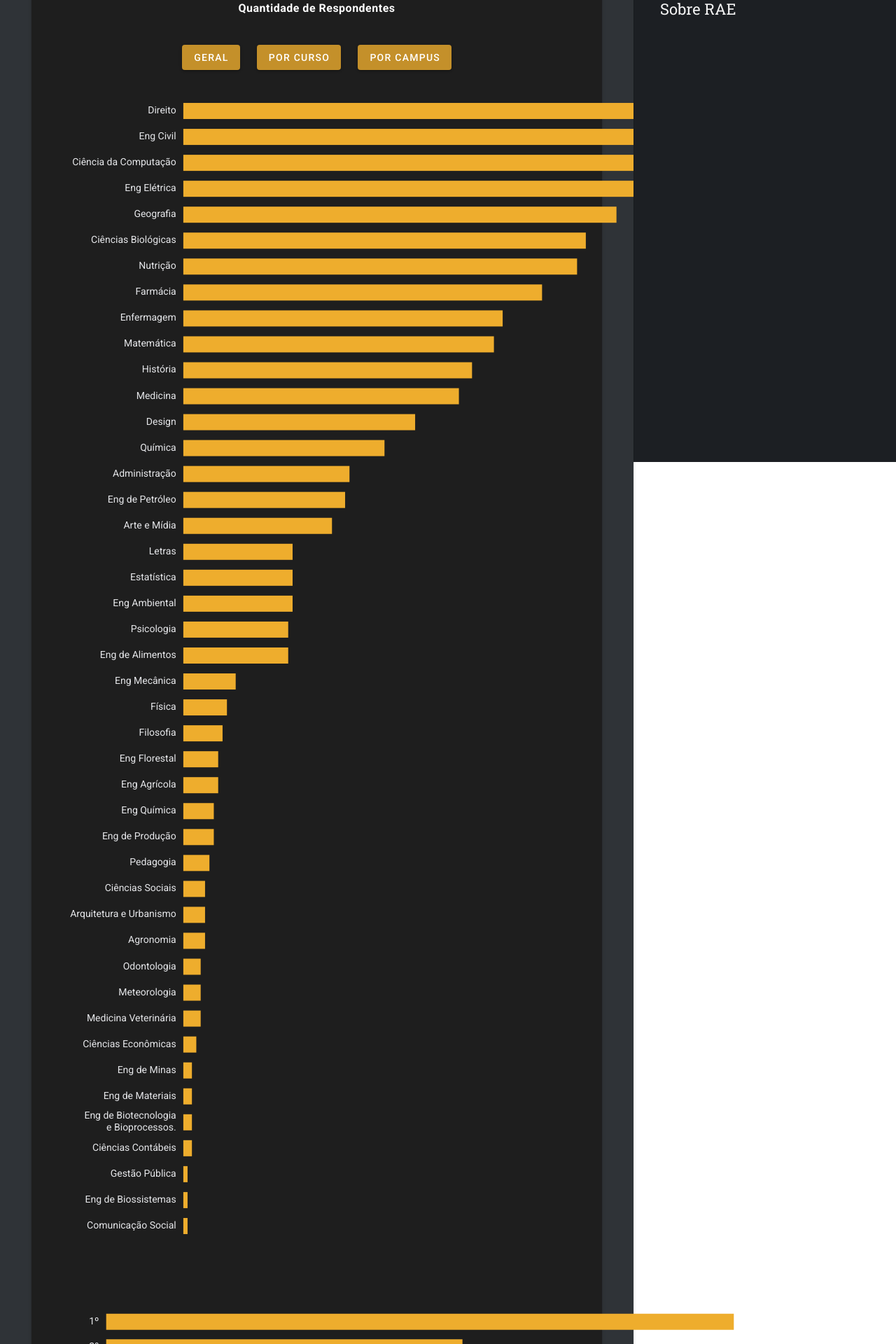
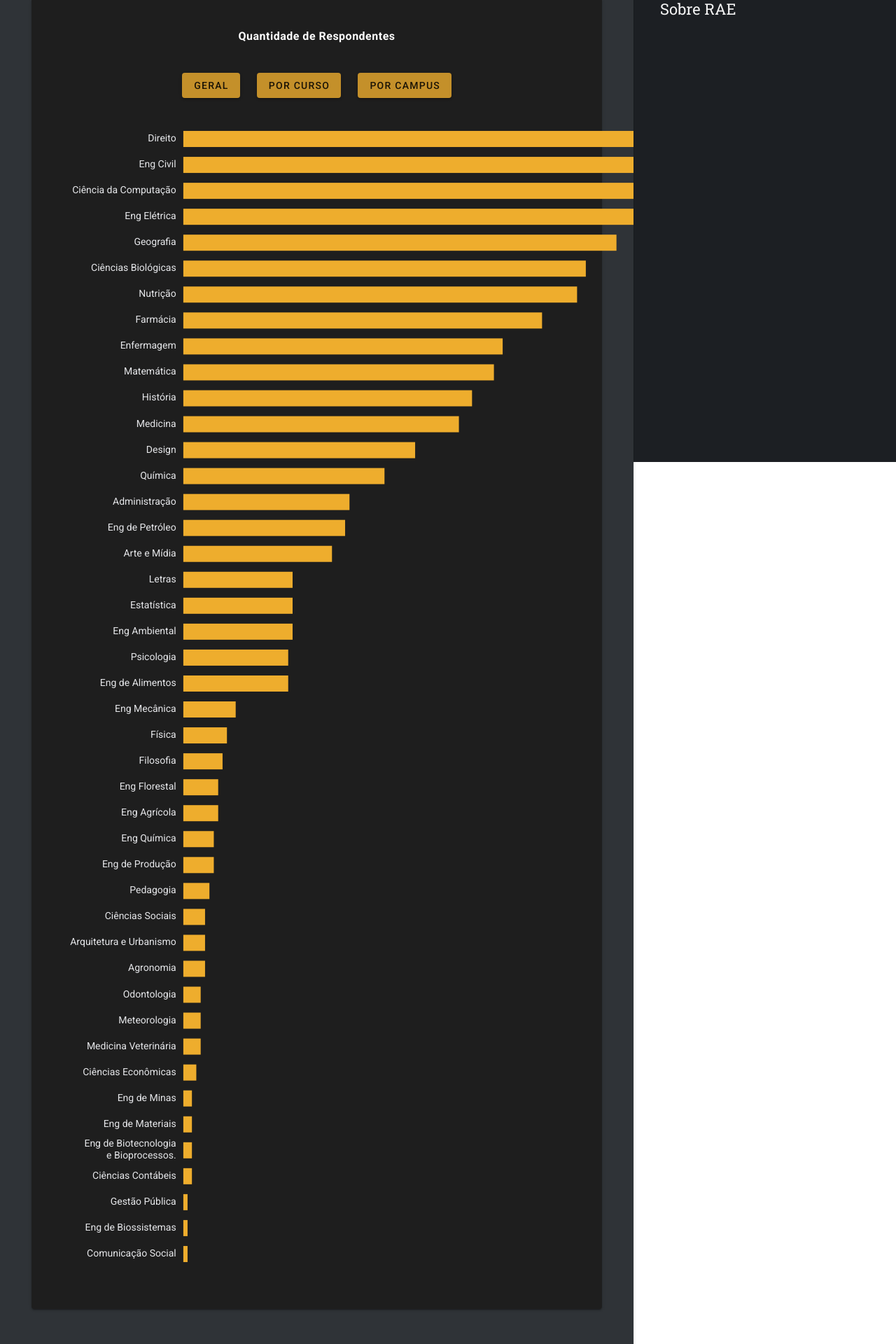
Before and after one commit to leleoveiga/datablo-vue, a Vue app: page / in a window 1280 px wide. Shown: the part 140-2060 px from the top of the page at 70% size. Built offline with nearby package versions, Linux system fonts and the light colour scheme.

Commit message:
botoes pra cada tipo de grafico

```diff
--- a/public/index.html
+++ b/public/index.html
@@ -4,6 +4,7 @@
 		<meta charset="utf-8" />
 		<meta http-equiv="X-UA-Compatible" content="IE=edge" />
 		<meta name="viewport" content="width=device-width,initial-scale=1.0" />
+		<title>Consulta RAE</title>
 		<link rel="icon" href="<%= BASE_URL %>favicon.ico" />
 		<title><%= htmlWebpackPlugin.options.title %></title>
 		<link
--- a/src/components/Content.vue
+++ b/src/components/Content.vue
@@ -1,11 +1,10 @@
 <template>
 	<v-card
-		class="d-flex align-center justify-center"
+		class="d-flex flex-column align-center mt-10"
 		color="#2f3337"
 		height="100%"
 		tile
 	>
-		<!-- <div class="ma-12">ohusadyusaudsa</div> -->
 		<v-card class="marginGraph" width="90%" dark>
 			<div
 				class="font-weight-bold body-1 d-flex align-center justify-center mt-10"
@@ -13,14 +12,53 @@
 				Quantidade de Respondentes
 			</div>
 			<div class="d-flex align-center justify-center mt-10">
-				<v-btn class="mx-3" color="#eead2dcc">Geral</v-btn>
-				<v-btn class="mx-3" color="#eead2dcc">Por curso</v-btn>
-				<v-btn class="mx-3" color="#eead2dcc">Por campus</v-btn>
+				<v-btn
+					class="mx-3"
+					color="#eead2dcc"
+					light
+					@click="tipoGraficoQuantidade = 0"
+					>Geral</v-btn
+				>
+				<v-btn
+					class="mx-3"
+					color="#eead2dcc"
+					light
+					@click="tipoGraficoQuantidade = 1"
+					>Por curso</v-btn
+				>
+				<v-btn
+					class="mx-3"
+					color="#eead2dcc"
+					light
+					@click="tipoGraficoQuantidade = 2"
+					>Por campus</v-btn
+				>
 			</div>
-			<Quantidade class="mt-n5" height="1750" width="900" />
-			<QuantidadePorCurso class="mt-n5" height="485" width="900" />
-			<QuantidadePorCampus class="mt-n5" height="380" width="900" />
+			<!-- <v-expand-transition> -->
+			<Quantidade
+				v-if="tipoGraficoQuantidade === 0"
+				class="mt-n5"
+				height="1750"
+				width="900"
+			/>
+			<QuantidadePorCurso
+				v-else-if="tipoGraficoQuantidade === 1"
+				class="mt-n5"
+				height="485"
+				width="900"
+			/>
+			<QuantidadePorCampus
+				v-else-if="tipoGraficoQuantidade === 2"
+				class="mt-n5"
+				height="380"
+				width="900"
+			/>
+			<!-- </v-expand-transition> -->
 		</v-card>
+
+		<div class="textGraphs">
+			<p class="p1 grey--text text--lighten-4"></p>
+		</div>
 	</v-card>
 </template>
 
@@ -36,6 +74,11 @@ export default {
 		QuantidadePorCurso,
 		QuantidadePorCampus,
 	},
+	data: function() {
+		return {
+			tipoGraficoQuantidade: 0,
+		};
+	},
 };
 </script>
 
@@ -43,4 +86,43 @@ export default {
 .marginGraph {
 	margin: 100px 0px 0px 0px;
 }
+.titlePage {
+	margin-top: 200px;
+	font-size: 27px;
+	max-width: 500px;
+	text-align: start;
+	margin-block-end: 1em;
+}
+.presentation {
+	/* padding: 60px; */
+	margin-top: 150px;
+	max-height: 520px;
+	/* justify-content: center; */
+	-webkit-column-count: 2;
+	column-count: 2;
+	grid-column-gap: 20px;
+	-webkit-column-gap: 20px;
+	column-gap: 20px;
+	font-size: 1.2rem;
+	line-height: 26px;
+	/* width: 90%; */
+	margin-right: 20%;
+	margin-bottom: 50px;
+}
+
+.textGraphs {
+	margin-top: 40px;
+	width: 85%;
+	max-height: 520px;
+	-webkit-column-count: 2;
+	column-count: 2;
+	grid-column-gap: 20px;
+	-webkit-column-gap: 20px;
+	column-gap: 20px;
+	font-size: 1.2rem;
+	line-height: 26px;
+}
+strong {
+	color: #eead2d;
+}
 </style>
```
